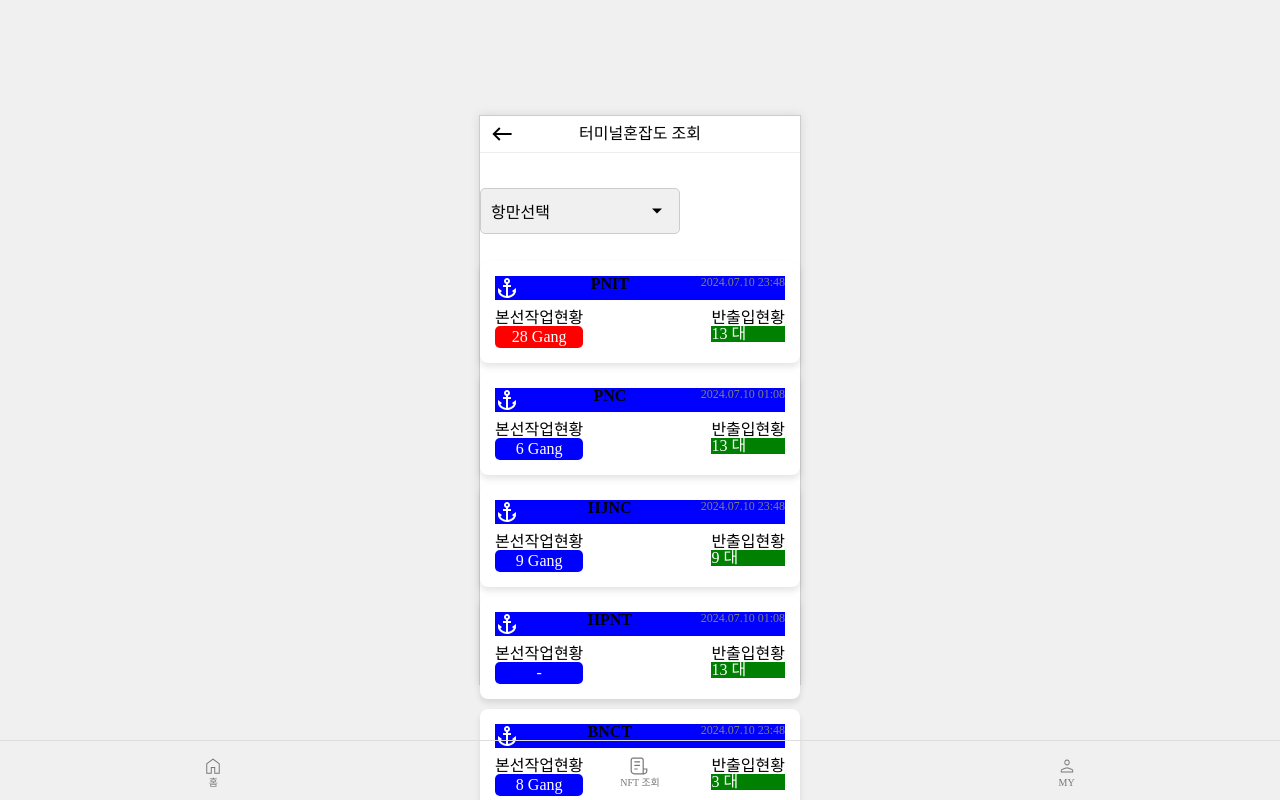
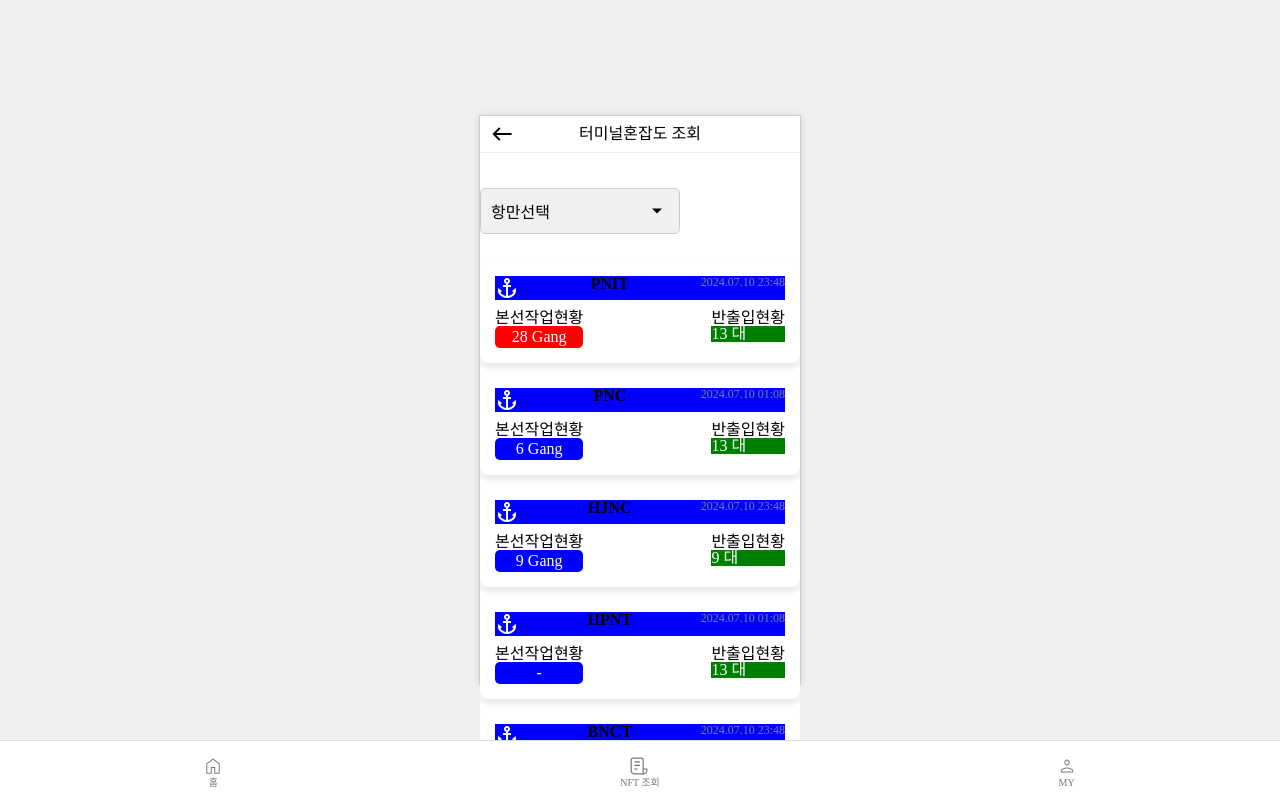
Before and after one commit to Serengeti-Lion-King/seaya-web, a React (Vite) app: page /terminal-congestion-check-page in a window 1280 px wide. Built offline with nearby package versions, Linux system fonts and the light colour scheme.

Commit message:
feat: service-layout 추가
ToolBar 중복 제거

LR-18

```diff
--- a/src/components/ToolBar/ToolBar.scss
+++ b/src/components/ToolBar/ToolBar.scss
@@ -9,6 +9,7 @@
 .tool-bar {
   // 상단에 회색 경계선 추가
   border-top: 1px solid #dddddd;
+  background-color: #ffffff;
 
   // 아이콘들 가로로 정렬 및 간격 설정
   display: flex;
--- /dev/null
+++ b/src/layouts/ServiceLayout/ServiceLayout.scss
@@ -0,0 +1,4 @@
+.service-layout {
+  overflow-y: auto; /* 콘텐츠가 많을 때 스크롤 가능 */
+  background-color: #ffffff;
+}
--- /dev/null
+++ b/src/layouts/ServiceLayout/ServiceLayout.tsx
@@ -0,0 +1,14 @@
+import ToolBar from '@components/ToolBar/ToolBar';
+import { Outlet } from 'react-router-dom';
+import './ServiceLayout.scss';
+
+const ServiceLayout = () => {
+  return (
+    <div className="service-layout">
+      <Outlet /> {/* 각 페이지가 이곳에 렌더링 됩니다. */}
+      <ToolBar />
+    </div>
+  );
+};
+
+export default ServiceLayout;
--- a/src/pages/TerminalCongestionCheckPage/TerminalCongestionCheckPage.scss
+++ b/src/pages/TerminalCongestionCheckPage/TerminalCongestionCheckPage.scss
@@ -6,7 +6,3 @@
   border: 1px solid #ddd;
   border-radius: 4px;
 }
-
-.terminal-congestion-page-navigation-bar__icon {
-  color: #333; /* 아이콘 색상 */
-}
--- a/src/pages/TerminalCongestionCheckPage/TerminalCongestionCheckPage.tsx
+++ b/src/pages/TerminalCongestionCheckPage/TerminalCongestionCheckPage.tsx
@@ -9,7 +9,7 @@
   const dropdownLabel = '항만선택'; // 드롭다운 기본 라벨
 
   return (
-    <div>
+    <>
       <NavigationBar
         navText={navItems[4]}
         className="terminal-congestion-page-navigation-bar"
@@ -17,7 +17,7 @@
       <PortDropdown options={portOptions} label={dropdownLabel} />
       <TerminalCongestionList />
       <ToolBar />
-    </div>
+    </>
   );
 };
 
```
Also changed, not shown: src/App.tsx (+10 -4 lines).
